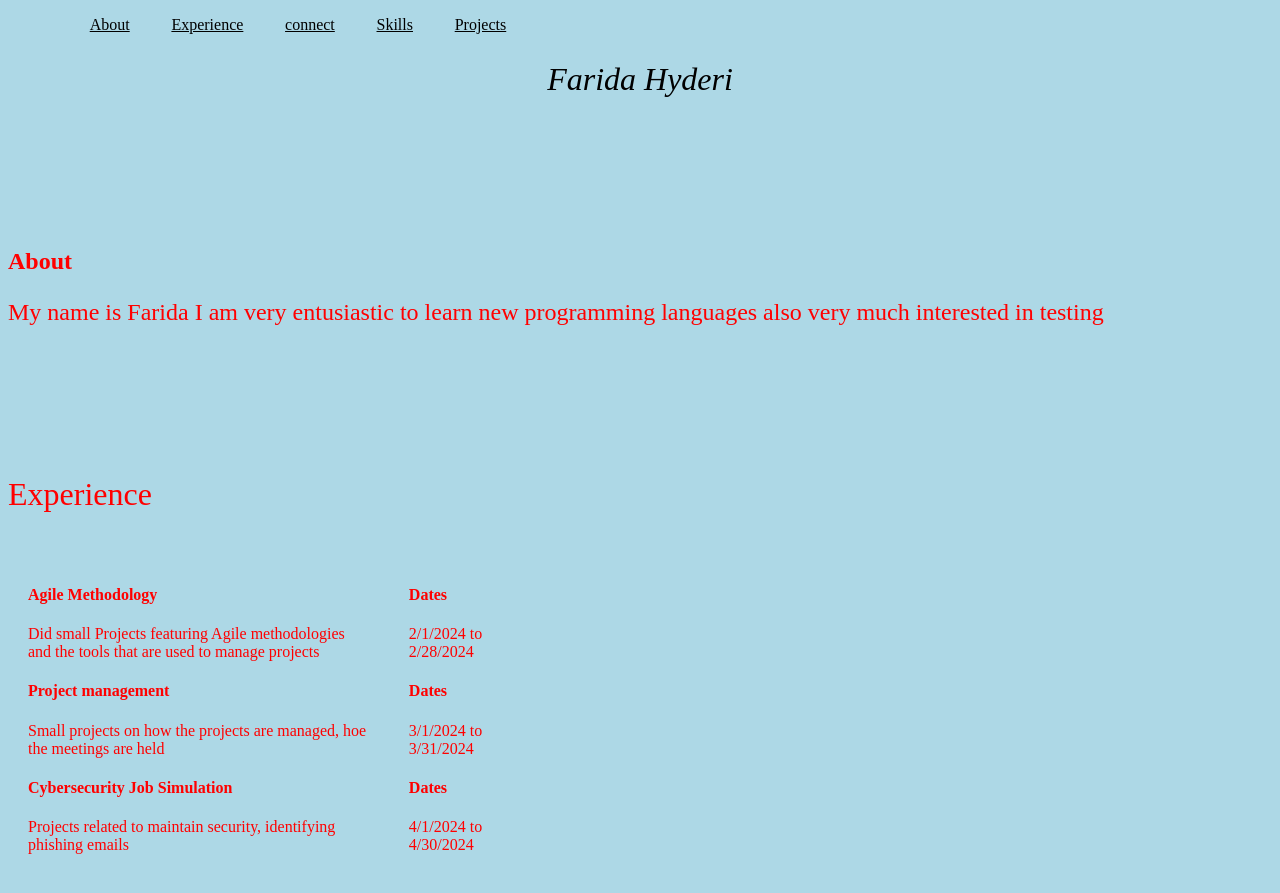
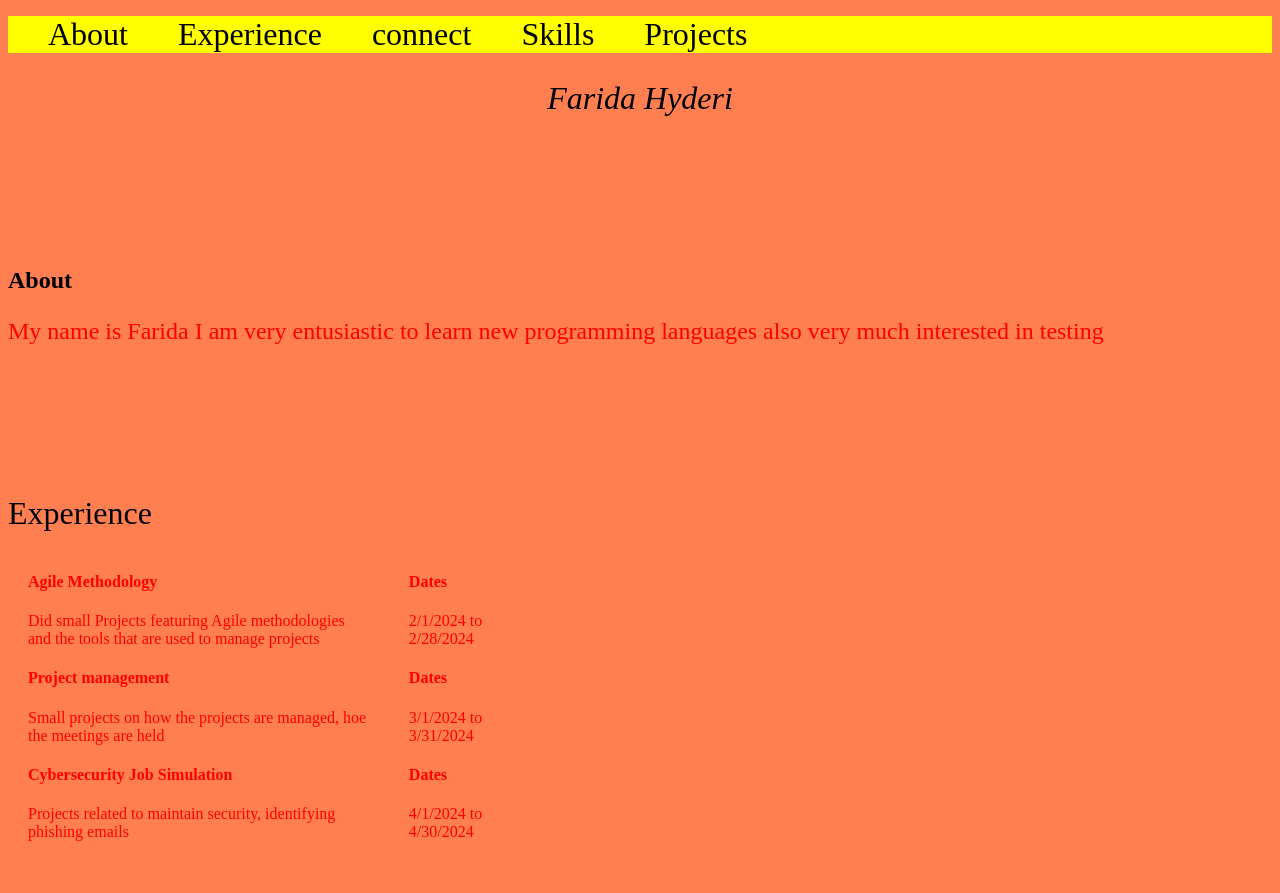
Before and after one commit to faridahyderi/Farida-Hyderi-Io, a plain HTML site: page index.html in a window 1280 px wide. Shown: the top 893 px of the page. Drawn offline with Linux system fonts and the light colour scheme.

Commit message:
responsiveness added

```diff
--- a/css/index.css
+++ b/css/index.css
@@ -12,9 +12,83 @@ header{
 .navlinks{
     width:500px;
     display:flex;
+    gap: 50px;
+    text-decoration: none;
     justify-content: space-evenly;
     list-style-type: none;
 }
+/*Smaller Screens mobiles
+change the font size (1st change) and color (2nd change) of your headers (1st element),
+change the padding or margin (1st change) and background color (2nd change) of your unordered lists (2nd element),
+ and change the font size (1st change)
+and font style (2nd change) of your name at the top of your page (3rd element)*/
+
+@media (min-width:600px){
+body{
+    background-color:burlywood;
+}
+.navigation{
+    background-color: yellowgreen;
+}
+a{
+    font-size: 1em;
+    text-decoration: none;
+}
+h1,h2,h3{
+    color:blue;
+    margin-bottom:auto;
+}
+h1{
+    font-size: x-large;
+    font-style: italic;
+}
+}
+
+/*Larger Screens tablets */
+@media (min-width:992px){
+    body{
+        background-color:beige;
+    }
+    .navigation{
+        background-color:darkgrey;
+    }
+    a{
+        font-size: 1.5em;
+        text-decoration: none;
+    }
+    h1,h2,h3{
+        color:blueviolet;
+        margin-bottom:auto;
+    }
+    h1{
+        font-size: large;
+        font-style:normal;
+    }
+    }
+
+    /*laptops,desktops*/
+    @media (min-width:1200px){
+        body{
+            background-color:coral;
+        }
+        .navigation{
+            background-color:yellow;
+        }
+        a{
+            font-size: 2em;
+            text-decoration: none;
+        }
+        h1,h2,h3{
+            color:black;
+            margin-bottom:auto;
+        }
+        h1{
+            font-size:medium;
+            font-style:oblique;
+        }
+        }
+
+
 a{
     color:black;
 }
@@ -42,8 +116,8 @@ a{
 
        .links{
         width:500px;
-        display:flex;
-        justify-content: space-evenly;
+        display:grid;
+        gap:50px 100px;
         list-style-type: none;
 
        }
--- a/index.html
+++ b/index.html
@@ -4,6 +4,7 @@
     <title>"ALL about me"</title>
     <meta name="Farida" content="HTML"/>
     <link rel="stylesheet" href = "css/index.css">
+    <meta name="viewport" content="width=device-width, initial-scale=1.0">
 
   </head>
   <body>
@@ -82,7 +83,7 @@
     </section>
 
     <section id="Projects">
-       <h2> projects</h2>
+       <h2> Projects</h2>
     </section>
 
   </body>
```
